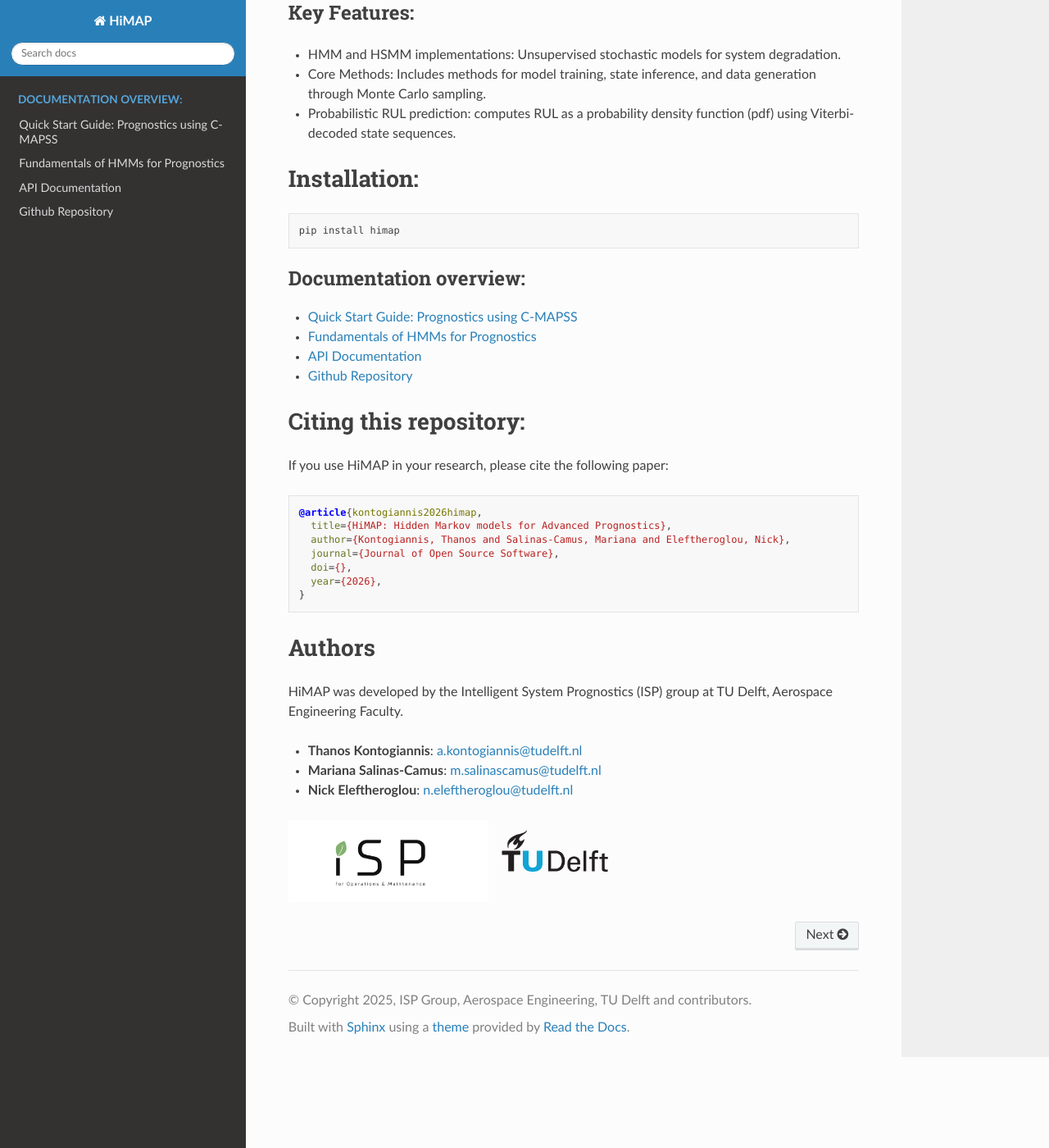
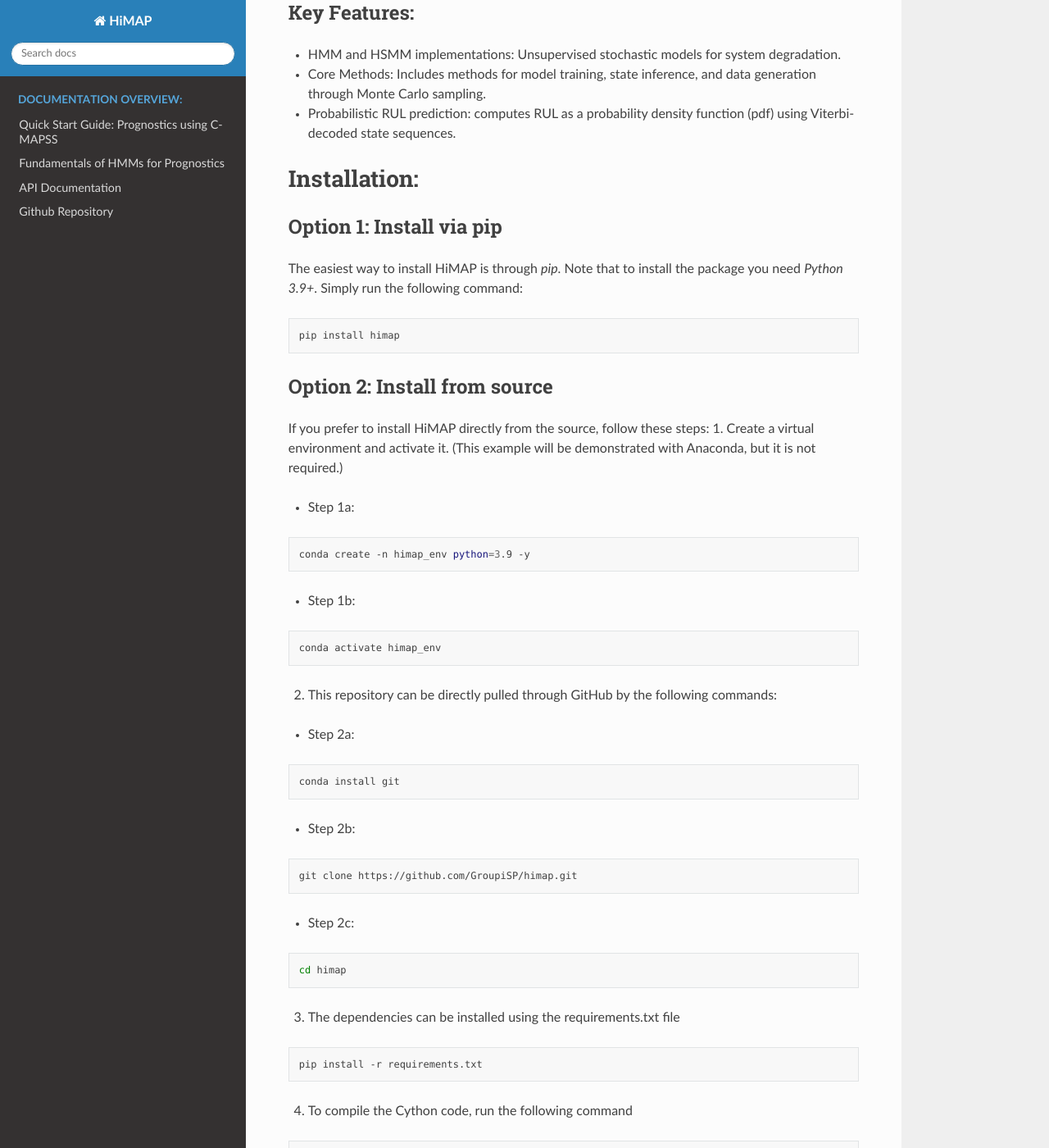
Before and after one commit to GroupiSP/himap, a Sphinx documentation site: the page built from docs/index.rst, in a window 1280 px wide and 1400 px high, scrolled down 318 px. Shown: the whole window at 82% size. Built offline with Sphinx 7.4.7 and the Read the Docs theme 3.1.0, drawn with Linux system fonts in a browser that asks for light colours; some of the changed text lies outside the part shown.

Commit message:
updated docs first page in index.rst

```diff
--- a/docs/index.rst
+++ b/docs/index.rst
@@ -11,9 +11,65 @@
 
 Installation:
 =============
+
+Option 1: Install via pip
+-----------------------------
+The easiest way to install HiMAP is through `pip`. Note that to install the package you need `Python 3.9+`. Simply run the following command:
+
 .. code-block:: bash
 
    pip install himap
+
+
+Option 2: Install from source
+-----------------------------
+If you prefer to install HiMAP directly from the source, follow these steps:
+1. Create a virtual environment and activate it. (This example will be demonstrated with Anaconda, but it is not required.)
+
+- Step 1a:
+
+.. code-block:: bash
+
+   conda create -n himap_env python=3.9 -y
+
+- Step 1b:
+
+.. code-block:: bash
+
+   conda activate himap_env
+
+2. This repository can be directly pulled through GitHub by the following commands:
+
+- Step 2a:
+
+.. code-block:: bash
+
+   conda install git
+
+- Step 2b:
+
+.. code-block:: bash
+
+   git clone https://github.com/GroupiSP/himap.git
+
+- Step 2c:
+
+.. code-block:: bash
+
+   cd himap
+
+3. The dependencies can be installed using the requirements.txt file
+
+.. code-block:: bash
+
+   pip install -r requirements.txt
+
+4. To compile the Cython code, run the following command
+
+.. code-block:: bash
+
+   python setup_cython.py build_ext --inplace
+
 
 
 .. toctree::
@@ -27,16 +83,25 @@
 
 Citing this repository:
 =======================
-If you use HiMAP in your research, please cite the following paper:
+If you use HiMAP in your research, please use the following citation:
 
 .. code-block:: bibtex
 
-   @article{kontogiannis2026himap,
-     title={HiMAP: Hidden Markov models for Advanced Prognostics},
-     author={Kontogiannis, Thanos and Salinas-Camus, Mariana and Eleftheroglou, Nick},
-     journal={Journal of Open Source Software},
-     doi={},
-     year={2026},
+   @software{kontogiannis_2026_18418216,
+      author = {Kontogiannis, Thanos and Salinas-Camus, Mariana and Eleftheroglou, Nick},
+      title  = {HiMAP: Hidden Markov models for Advanced Prognostics},
+      month  = jan,
+      year   = 2026,
+      publisher = {Zenodo},
+      version = {v1.3.0},
+      doi = {10.5281/zenodo.18418216},
+      url = {https://doi.org/10.5281/zenodo.18418216},
+      swhid = {swh:1:dir:447c3c9e6743e4b56015f2107dbcd6d0eebe1bda
+                   ;origin=https://doi.org/10.5281/zenodo.18418215;vi
+                   sit=swh:1:snp:66b6fd9f335c7a71c1d805bc6cf19261589a
+                   0770;anchor=swh:1:rel:3c6b8da54a15799b589065dbedc6
+                   5540af805806;path=GroupiSP-himap-103efdc
+                  },
    }
 
 
```
Also changed, not shown: 3 other files.
